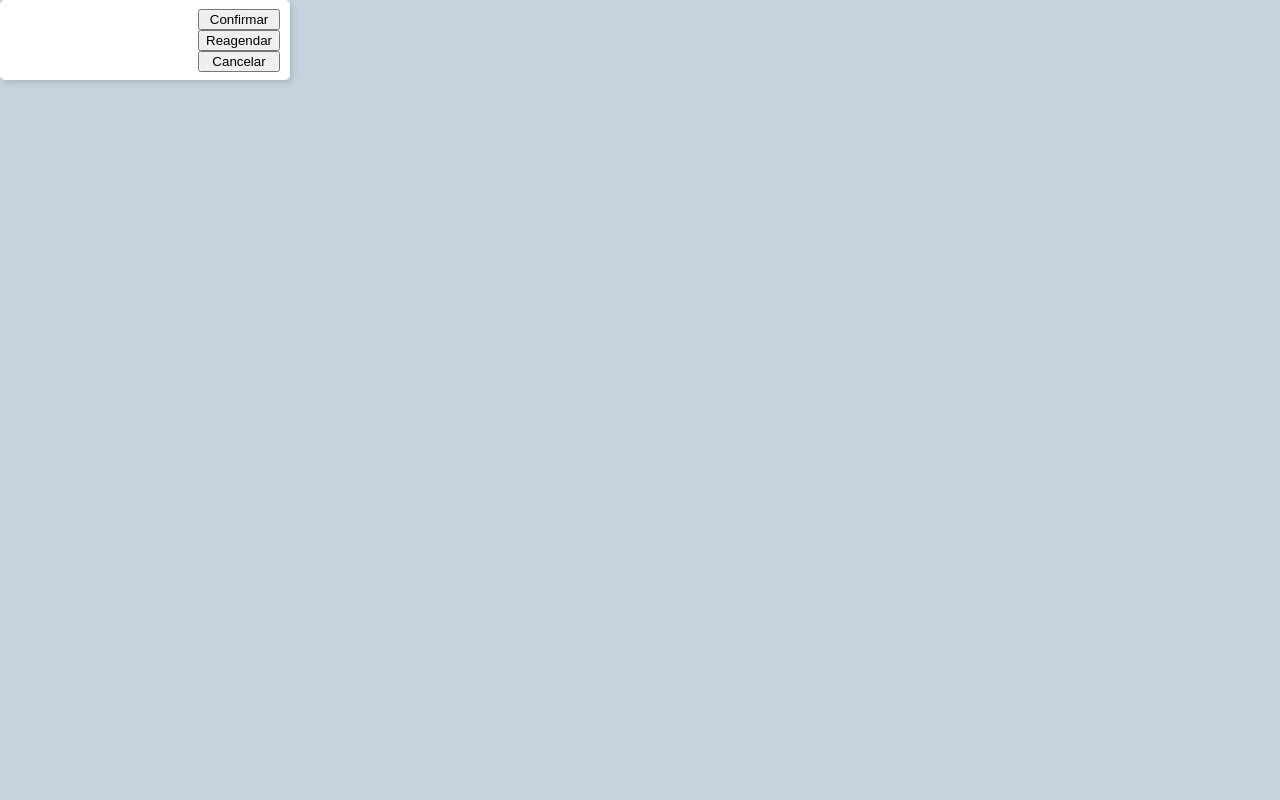
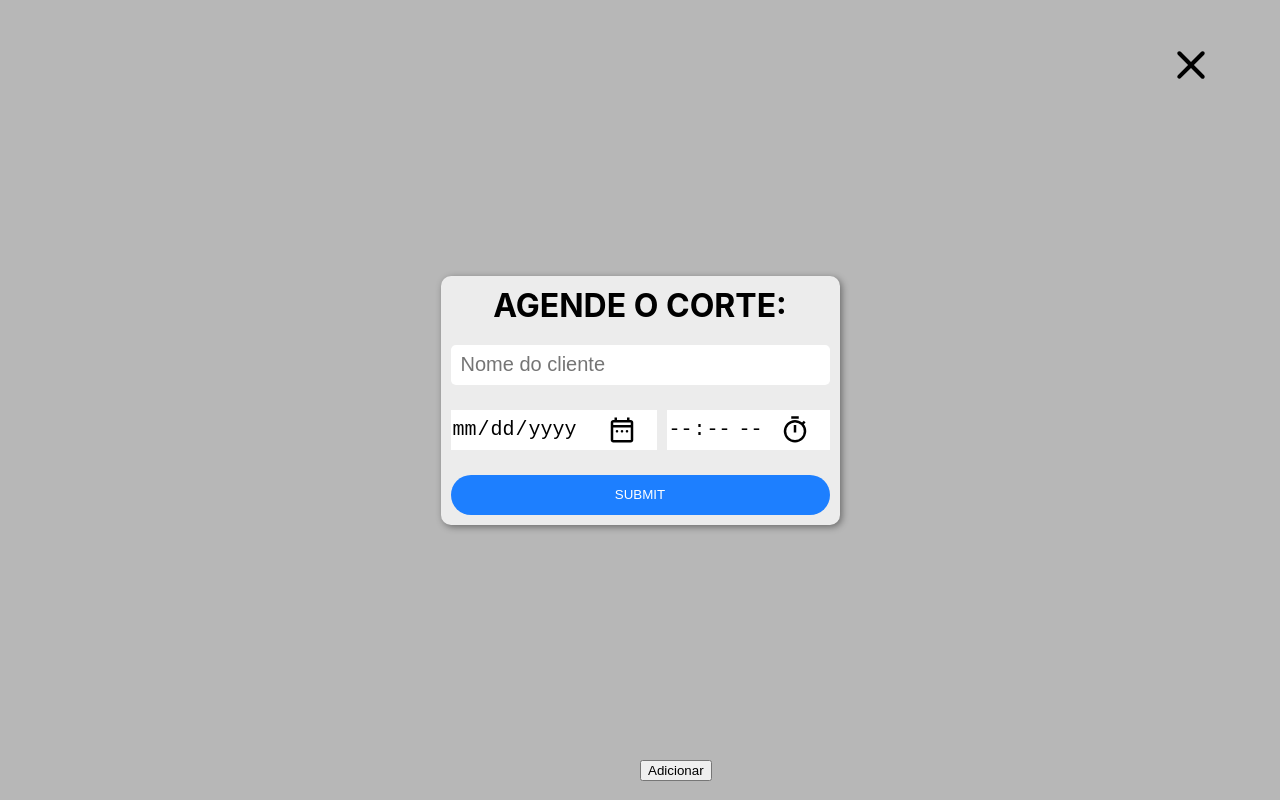
Before and after one commit to ArthurS-Almeida/barbearia-client, a React (Create React App) app: page / in a window 1280 px wide. Built offline with nearby package versions, Linux system fonts and the light colour scheme.

Commit message:
Estilização do componente Add.js.

```diff
--- a/public/index.html
+++ b/public/index.html
@@ -1,5 +1,5 @@
 <!DOCTYPE html>
-<html lang="en">
+<html lang="pt-br">
   <head>
     <meta charset="utf-8" />
     <link rel="icon" href="%PUBLIC_URL%/favicon.ico" />
--- a/src/App.js
+++ b/src/App.js
@@ -1,4 +1,5 @@
 import './styles/App.css';
+import './styles/root.css'
 import AppRoutes from './routes/routes';
 
 function App() {
--- a/src/components/add.js
+++ b/src/components/add.js
@@ -1,13 +1,24 @@
-function Add(){
-    return(
-        <div>
-            <div>
+import '../styles/add.css'
+
+function Add() {
+    return (
+        <div id="baseAdd">
+            <picture title="Sair"><svg xmlns="http://www.w3.org/2000/svg" width="50" height="50" viewBox="0 0 24 24"><path fill="currentColor" d="m12 13.4l-4.9 4.9q-.275.275-.7.275t-.7-.275t-.275-.7t.275-.7l4.9-4.9l-4.9-4.9q-.275-.275-.275-.7t.275-.7t.7-.275t.7.275l4.9 4.9l4.9-4.9q.275-.275.7-.275t.7.275t.275.7t-.275.7L13.4 12l4.9 4.9q.275.275.275.7t-.275.7t-.7.275t-.7-.275z" /></svg></picture>
+            <div id='container-baseAdd'>
                 <h1>Agende o corte:</h1>
-                <div>
-                    <form action="" method="POST">
-                        <input type="text" name="nome"/>
-                        <input type="date" name="data"/>
-                        <input type="time" name="data"/>
+                <div id='container-form'>
+                    <form action="" method="POST" id="form-add">
+                        <input type="text" name="nome" id="form-add-nome" placeholder='Nome do cliente' />
+
+                        <div id='form-add-containerDataHora'>
+                            <div id='containerDate'>
+                                <input type="date" name="data" id="date" />
+                            </div>
+                            <div id="containerHour">
+                                <input type="time" name="data" />
+                            </div>
+                        </div>
+                        <input type='submit' id='form-add-submit' title='Enviar' />
                     </form>
                 </div>
             </div>
--- a/src/components/queryItem.js
+++ b/src/components/queryItem.js
@@ -5,12 +5,12 @@ function Scheduled({nome,hora,dia}){ // PARAMETROS PARA NOME, HORA, DIA
         <div id='baseScheduled'>
             <div id="container-baseDados">
                 <h1>{nome}</h1>
-                <div><span>{hora}</span><span>{dia}</span></div>
+                <div id='container-dataHora'><span>{hora}</span><span>{dia}</span></div>
             </div>
             <div id="base-buttons">
-                <button>Confirmar</button>
-                <button>Reagendar</button>
-                <button>Cancelar</button>
+                <button className='buttonComponent' id='buttonConfirmar'>Confirmar</button>
+                <button className='buttonComponent' id='buttonReagendar'>Reagendar</button>
+                <button className='buttonComponent' id='buttonCancel'>Cancelar</button>
             </div>
         </div>
     );
--- a/src/pages/homePage.js
+++ b/src/pages/homePage.js
@@ -1,13 +1,19 @@
+import { useState } from "react";
+import Add from "../components/add";
 import Scheduled from "../components/queryItem";
+import "../styles/homePage.css"
+
 function HomePage() {
+    const msgEmpty = 'Não há agendamentos no momento...'
+    const [stateMsg,setStateMsg] = useState(Add)
     return (
-        <div>
-            <div>
-                <Scheduled/>
-            </div>
-            <div>
+        <div id="containerHomePage">
+            <div id="homePage">
+                {msgEmpty}
+                {stateMsg}
 
             </div>
+                <button id="button-add">Adicionar</button>
         </div>
     );
 }
--- a/src/styles/App.css
+++ b/src/styles/App.css
@@ -2,5 +2,5 @@
 
 .App {
   background-color: var(--generalBackground);
-  height: 100vh;
+
 }
--- /dev/null
+++ b/src/styles/add.css
@@ -0,0 +1,209 @@
+#baseAdd {
+    display: flex;
+    align-items: center;
+    justify-content: center;
+    height: 100%;
+    width: 100%;
+    top: 0%;
+    background-color: rgba(0, 0, 0, 0.281);
+    position: fixed;
+    transition: 0.3s ease-in-out;
+    animation: backgroudOpenAdd 0.5s  forwards;
+
+    >picture{
+        position: fixed;
+        top: 5%;
+        right: 5%;
+        animation: baseOpenAddInvert forwards 1s;
+        >svg{
+            cursor: pointer;
+        }
+    }
+}
+
+#container-baseAdd {
+    background-color: var(--addBackground);
+    min-width: 300px;
+    min-height: 200px;
+    padding: 10px;
+    border-radius: 10px;
+    display: flex;
+    justify-content: space-between;
+    flex-direction: column;
+    box-shadow: 2px 2px 7px rgba(0, 0, 0, 0.411);
+    gap: 20px;
+    animation: baseOpenAdd forwards 1s;
+
+    h1 {
+        margin: 0;
+        text-transform: uppercase;
+        text-align: center;
+    }
+
+    #container-form {
+        height: 100%;
+    }
+
+
+}
+
+/* RETIRANDO ICONE PADRÃO DO INPUT DATE*/
+#containerDate>input[type="date"]::-webkit-calendar-picker-indicator {
+    opacity: 0;
+    cursor: pointer;
+}
+
+/* INSERINDO ICONE NO INPUT DATE*/
+#containerDate {
+
+    background-color: var(--inputAdd);
+
+
+    >input[type="date"] {
+
+        width: 100%;
+        display: flex;
+        justify-content: space-between;
+        background: url('../assets/material-symbols--date-range-outline\ \(1\).svg') no-repeat right 20px center;
+        background-size: 30px;
+        cursor: pointer;
+        height: 40px;
+        font-size: 20px;
+        padding-right: 30px;
+        border:0px;
+        transition: 00.2s ease;
+        border-radius: 5px;
+    }
+
+    >input[type="date"]:focus {
+        outline: none;
+        background-color: var(--inputAddActive);
+        box-shadow: 2px 2px 7px rgba(0, 0, 0, 0.212);
+    }
+}
+
+/*RETIRANDO ICONE PADRÃO DO INPUT TIME*/
+#containerHour>input[type="time"]::-webkit-calendar-picker-indicator {
+    opacity: 0;
+    cursor: pointer;
+    position: relative;
+    z-index: 2;
+
+}
+
+/* INSERINDO ICONE NO INPUT DATE*/
+#containerHour {
+    background-color: var(--inputAdd);
+    border: 0;
+
+
+    >input[type="time"] {
+        padding-right: 30px;
+        border:0px;
+        width: 100%;
+        background: url('../assets/material-symbols--timer-outline.svg') no-repeat right 20px center;
+        background-size: 30px;
+        cursor: pointer;
+        height: 40px;
+        font-size: 20px;
+        transition: 00.2s ease;
+        border-radius: 5px;
+
+    }
+    >input[type="time"]:focus{
+        outline: none;
+        background-color: var(--inputAddActive);
+        box-shadow: 2px 2px 7px rgba(0, 0, 0, 0.212);
+
+    }
+}
+
+
+
+#form-add {
+    display: flex;
+    height: 100%;
+    flex-direction: column;
+    justify-content: space-between;
+    gap: 25px;
+
+    div {
+        width: 100%;
+        display: flex;
+    }
+
+    #form-add-nome {
+        height: 40px;
+        font-size: 20px;
+        margin: 0;
+        border-radius: 5px;
+        border: 0px;
+        background-color: var(--inputAdd);
+        padding: 0 10px;
+        transition: 00.2s ease;
+    }
+    #form-add-nome:focus {
+        outline: none;
+        background-color: var(--inputAddActive);
+        box-shadow: 2px 2px 7px rgba(0, 0, 0, 0.212);
+
+    }
+}
+
+#form-add-containerDataHora {
+    display: flex;
+    justify-content: space-between;
+    gap: 10px;
+    width: 100%;
+}
+
+
+
+#form-add-submit {
+    background-color: var(--inputSubmit);
+    height: 40px;
+    border-radius: 20px;
+    text-transform: uppercase;
+    color: var(--colorText);
+    border: 0;
+    cursor: pointer;
+}
+
+#form-add-submit:hover{
+    background-color: var(--inputSubmitHover);
+    box-shadow: 2px 2px 7px rgba(0, 0, 0, 0.212);
+}
+
+
+
+@keyframes backgroudOpenAdd {
+    from {
+        background-color: transparent;
+    }
+
+    to {
+        background-color: rgba(0, 0, 0, 0.281);
+    }
+}
+
+@keyframes baseOpenAdd {
+    from{
+        opacity: 0%;
+        transform: translateY(30px);
+    }to{
+        opacity: 100%;
+        transform: translateY(0px);
+    }
+
+}
+
+@keyframes baseOpenAddInvert {
+    from{
+        opacity: 0%;
+        transform: translateY(-30px);
+    }to{
+        opacity: 100%;
+        transform: translateY(0px);
+    }
+
+}
--- /dev/null
+++ b/src/styles/homePage.css
@@ -0,0 +1,20 @@
+#containerHomePage{
+    height: 100vh;
+    display: flex;
+    flex-direction: column;
+    justify-content: space-between;
+}
+
+#homePage{
+    padding: 10px;
+    height: 100%;
+    display: flex;
+    align-items: center;
+    justify-content: center;
+}
+
+#button-add{
+    width: max-content;
+    position: fixed;
+    top: 95%; right: 50%; left: 50%;
+}
--- a/src/styles/queryItem.css
+++ b/src/styles/queryItem.css
@@ -4,8 +4,8 @@
     justify-content: space-between;
     align-items: center;
     gap: 20px;
-    max-width: 270px;
-    height: 60px;
+    min-width: 300px;  max-width: 400px;
+    min-height: 170px;
     background-color: white;
     border-radius: 5px;
     border-color: gray;
@@ -13,25 +13,77 @@
 }
 
 #container-baseDados {
-    height: 100%;
+    height: 100px;
     width: 100%;
     display: flex;
     flex-direction: column;
+
     justify-content: space-between;
 
     h1 {
         margin: 0;
         padding: 0;
         font-size: 20px;
+        text-align: center;
     }
     span{
         font-size: 12px;
         color: rgb(161, 160, 160);
+
     }
 }
 
+#container-dataHora{
+    display: flex;
+    align-items: center;
+    justify-content: space-around;
+}
 
 #base-buttons {
+    height: 100%;
     display: flex;
     flex-direction: column;
+    justify-content: space-between;
+    align-items: center;
+    gap: 15px;
+
+    #buttonConfirmar{
+        background-color: #00e70c;
+        color: white;
+        border: 1px solid #00e70c;
+        transition: 0.2s ease;
+    }
+    #buttonConfirmar:hover{
+        transform: scale(1.1);
+    }
+
+    #buttonReagendar{
+        background-color: white;
+        color: #005eeb;
+        transition: 0.2s ease;
+    }
+
+    #buttonReagendar:hover{
+        background-color: #005eeb;
+        color: white;
+        transform: scale(1.1);
+    }
+
+    #buttonCancel{
+        background-color: white;
+        color: #ff0000;
+        transition: 0.2s ease;
+    }
+    #buttonCancel:hover{
+        transform: scale(1.1);
+        background-color: #ff0000;
+        color: white;
+    }
+
+    .buttonComponent{
+        width: 100px;
+        padding: 10px;
+        border-radius: 10px;
+        border: 1px solid;
+    }
 }
--- a/src/styles/root.css
+++ b/src/styles/root.css
@@ -1,3 +1,13 @@
+@import './add.css';
+
 :root{
-    --generalBackground: #c6d3dd;
+    --generalBackground: #ffffff;
+    --addBackground: rgb(236, 236, 236);
+
+    --inputAdd:white;
+    --inputAddActive:rgb(252, 252, 252);
+    --inputSubmit: #1d7fff;
+    --inputSubmitHover: #186ad4;
+
+    --colorText: white;
 }
```
Also changed, not shown: src/assets/material-symbols--date-range-outline (1).svg (added), src/assets/material-symbols--timer-outline.svg (added).
